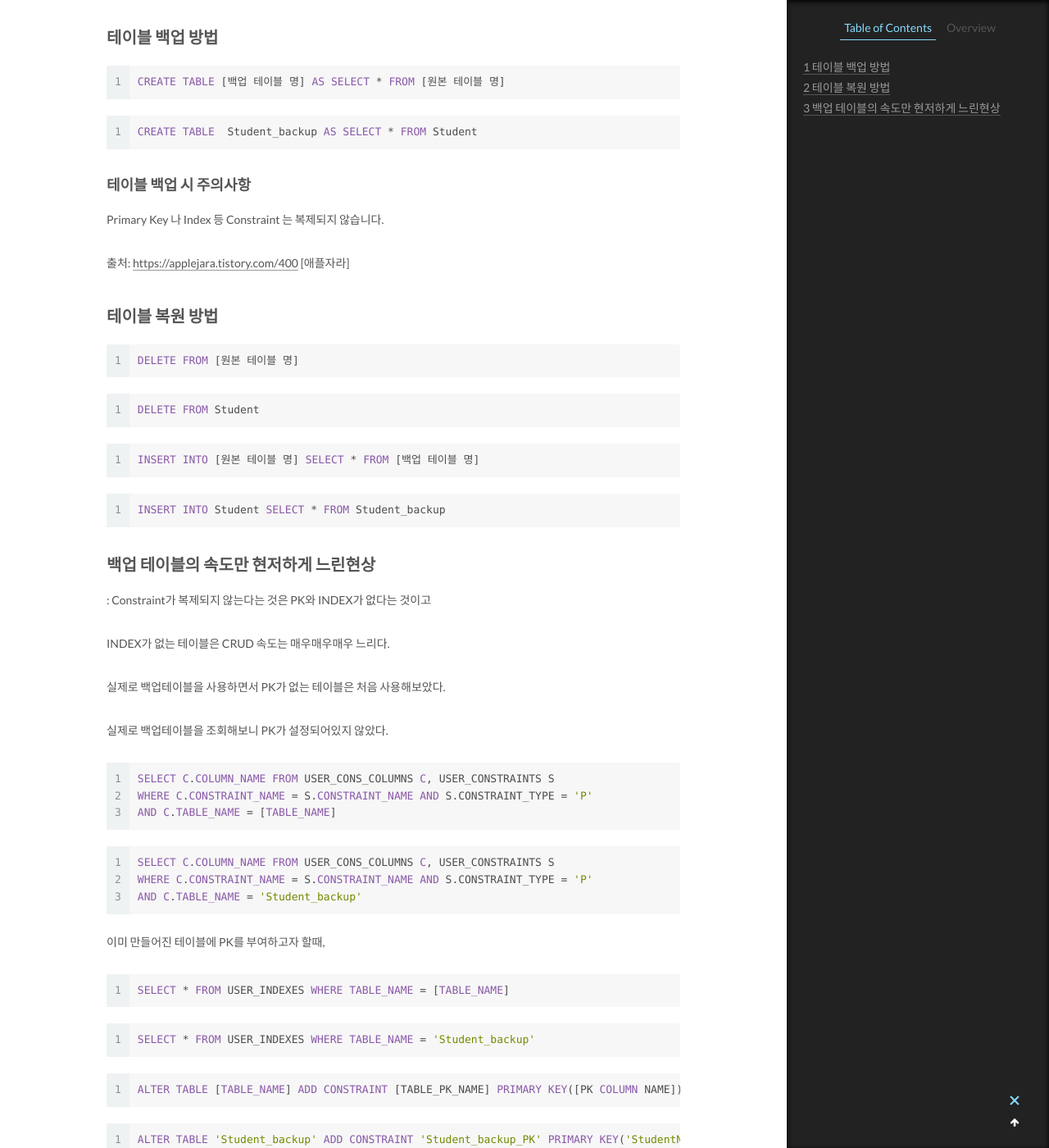
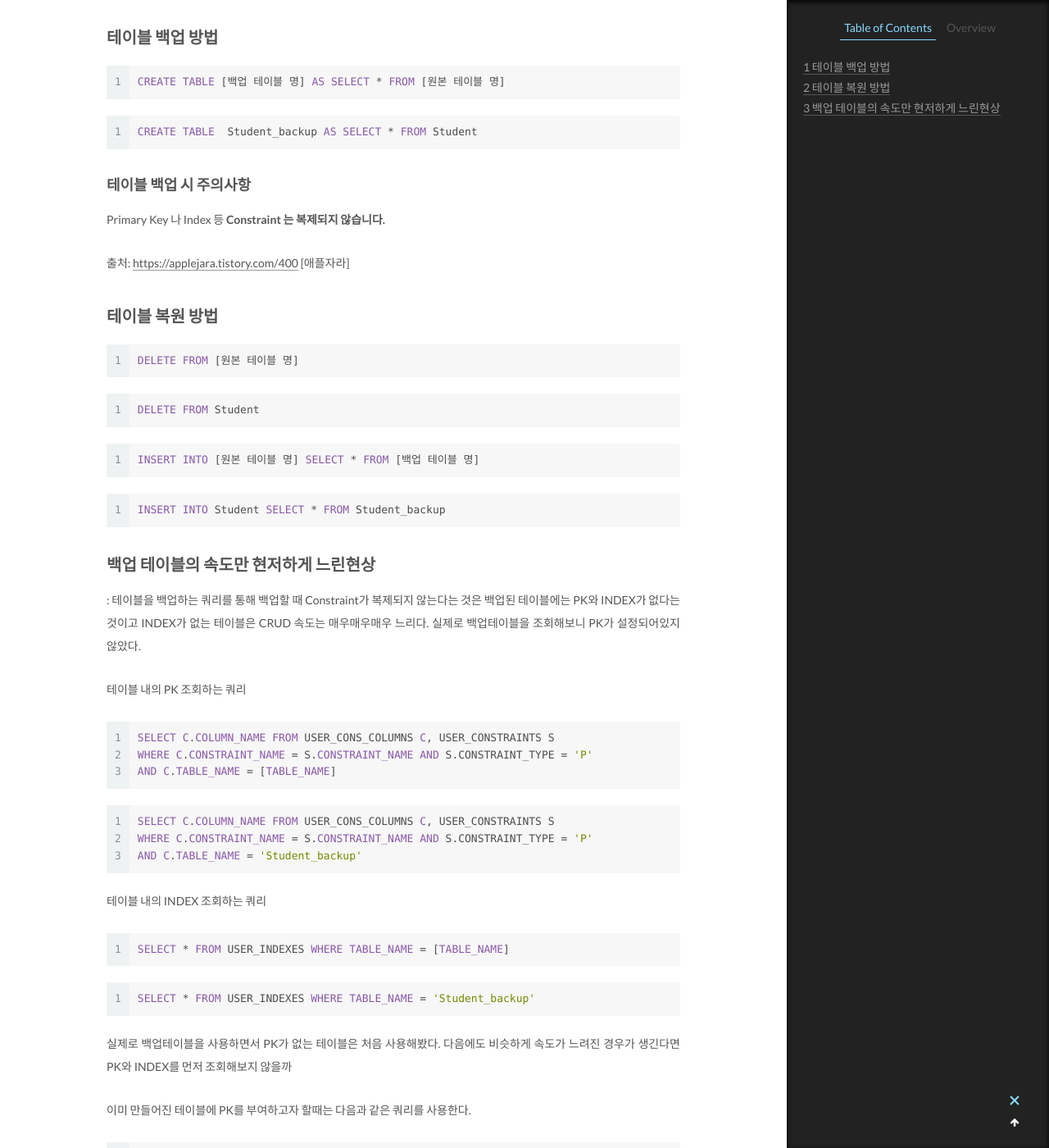
Before and after one commit to sxngho/sxngho.github.io, a Jekyll site: the page built from _posts/2020-05-28-TABLE_BACKUP.md, in a window 1280 px wide and 1400 px high, scrolled down 463 px. Shown: the whole window at 82% size. Built offline with Jekyll 4.4.1, drawn with Linux system fonts in a browser that asks for light colours; comment, search, counter and statistics services are not loaded.

Commit message:
Update 2020-05-28-TABLE_BACKUP.md

````diff
--- a/_posts/2020-05-28-TABLE_BACKUP.md
+++ b/_posts/2020-05-28-TABLE_BACKUP.md
@@ -20,7 +20,7 @@ CREATE TABLE  Student_backup AS SELECT * FROM Student
 
 ### 테이블 백업 시 주의사항
 
-Primary Key 나 Index 등 Constraint 는 복제되지 않습니다.
+Primary Key 나 Index 등 **Constraint 는 복제되지 않습니다.**
 
 출처: [https://applejara.tistory.com/400](https://applejara.tistory.com/400) [애플자라]
 
@@ -40,13 +40,11 @@ INSERT INTO Student SELECT * FROM Student_backup
 
 ## 백업 테이블의 속도만 현저하게 느린현상
 
-: Constraint가 복제되지 않는다는 것은 PK와 INDEX가 없다는 것이고
+: 테이블을 백업하는 쿼리를 통해 백업할 때 Constraint가 복제되지 않는다는 것은
+백업된 테이블에는 PK와 INDEX가 없다는 것이고 INDEX가 없는 테이블은 CRUD 속도는 매우매우매우 느리다.
+실제로 백업테이블을 조회해보니 PK가 설정되어있지 않았다.
 
-INDEX가 없는 테이블은 CRUD 속도는 매우매우매우 느리다.
-
-실제로 백업테이블을 사용하면서 PK가 없는 테이블은 처음 사용해보았다.
-
-실제로 백업테이블을 조회해보니 PK가 설정되어있지 않았다.
+테이블 내의 PK 조회하는 쿼리
 ```sql
 SELECT C.COLUMN_NAME FROM USER_CONS_COLUMNS C, USER_CONSTRAINTS S
 WHERE C.CONSTRAINT_NAME = S.CONSTRAINT_NAME AND S.CONSTRAINT_TYPE = 'P'
@@ -57,14 +55,18 @@ SELECT C.COLUMN_NAME FROM USER_CONS_COLUMNS C, USER_CONSTRAINTS S
 WHERE C.CONSTRAINT_NAME = S.CONSTRAINT_NAME AND S.CONSTRAINT_TYPE = 'P'
 AND C.TABLE_NAME = 'Student_backup'
 ```
-
-이미 만들어진 테이블에 PK를 부여하고자 할때,
+테이블 내의 INDEX 조회하는 쿼리
 ```sql
 SELECT * FROM USER_INDEXES WHERE TABLE_NAME = [TABLE_NAME]
 ```
 ```sql
 SELECT * FROM USER_INDEXES WHERE TABLE_NAME = 'Student_backup'
 ```
+
+실제로 백업테이블을 사용하면서 PK가 없는 테이블은 처음 사용해봤다.
+다음에도 비슷하게 속도가 느려진 경우가 생긴다면 PK와 INDEX를 먼저 조회해보지 않을까
+
+이미 만들어진 테이블에 PK를 부여하고자 할때는 다음과 같은 쿼리를 사용한다.
 ```sql
 ALTER TABLE [TABLE_NAME] ADD CONSTRAINT [TABLE_PK_NAME] PRIMARY KEY([PK COLUMN NAME])
 ```
````
